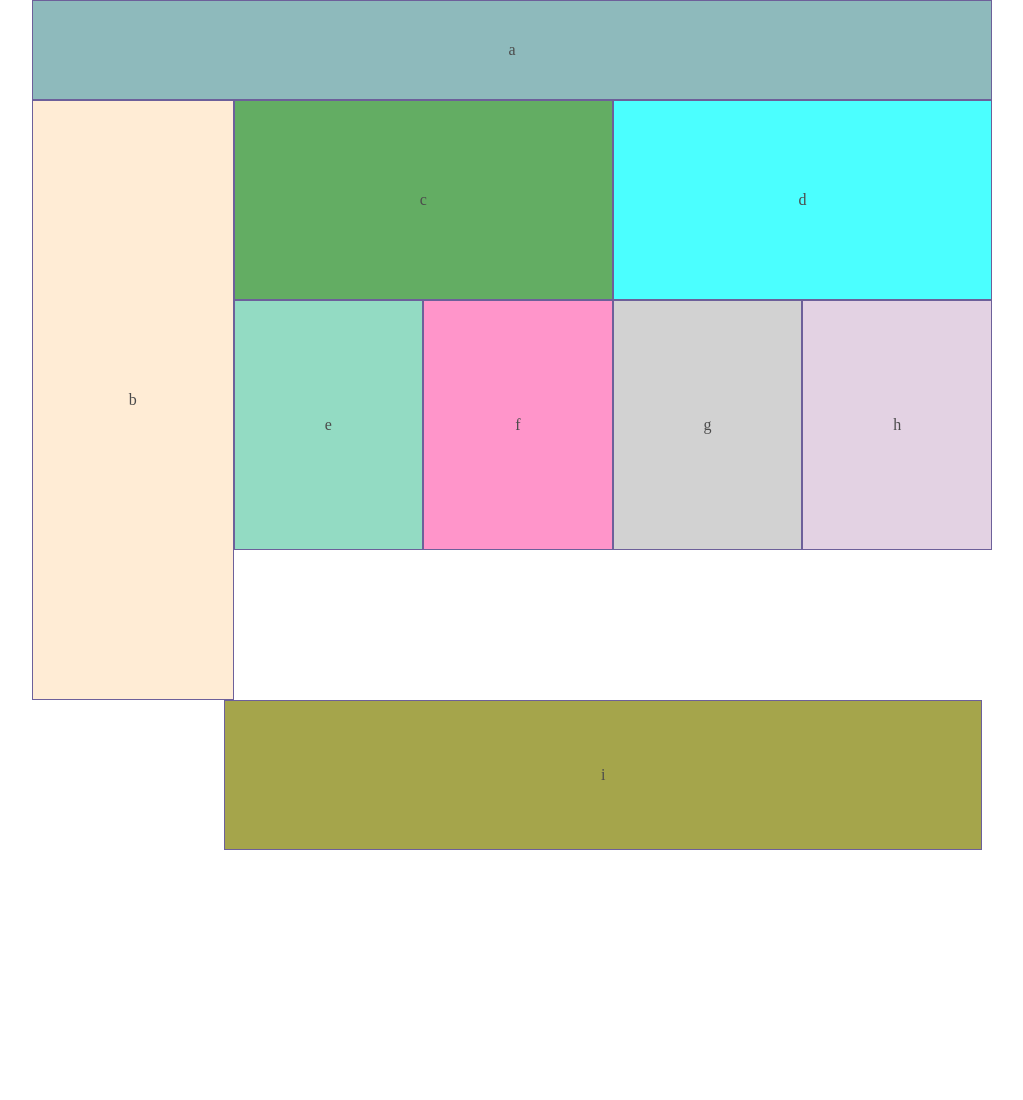
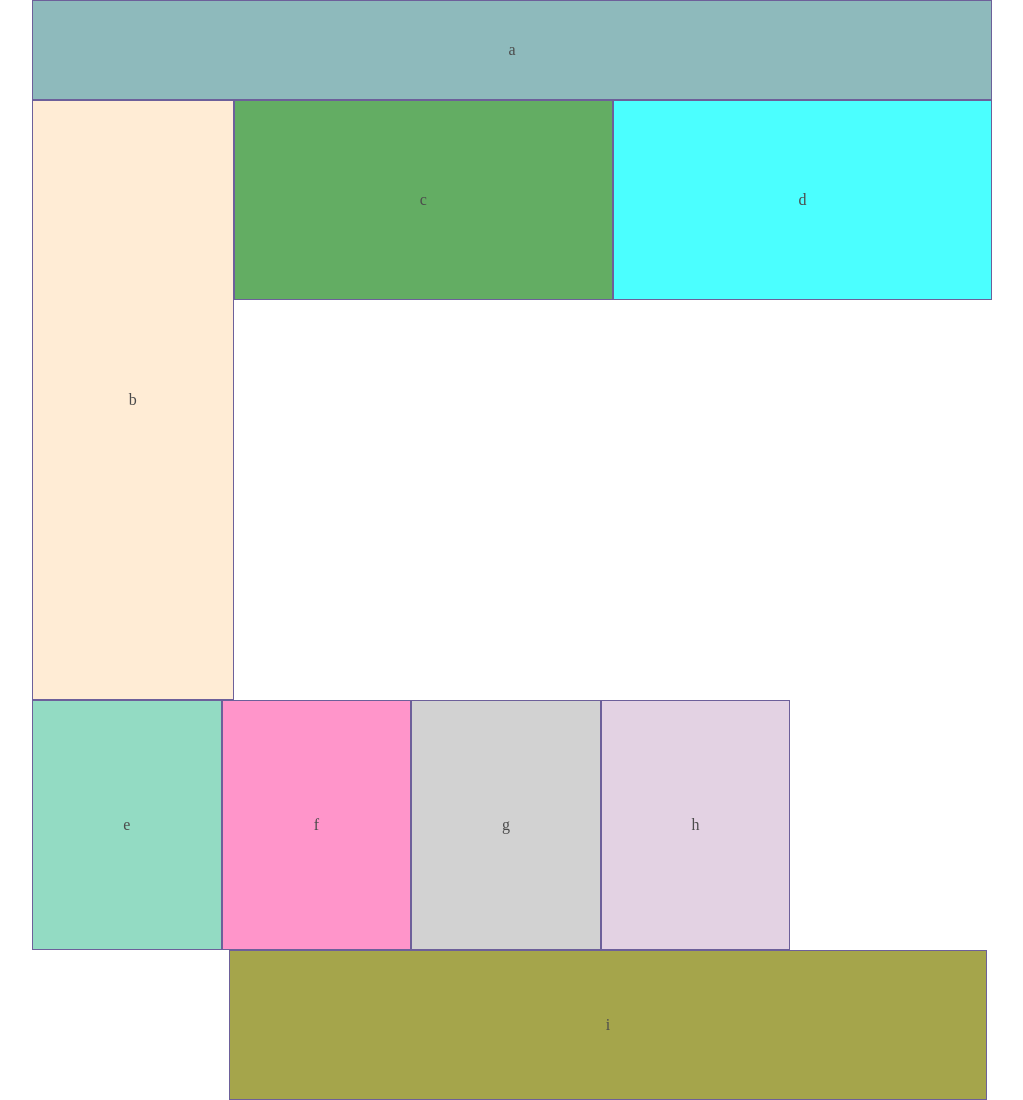
Before and after one commit to dcalhoun286/rwd-practice, a plain HTML site: page index.html in a window 1280 px wide. Shown: the whole page, without its empty margins (128-1151 px from the left). Before the commit the page ends 850 px from the top, so only its background shows below. Drawn offline with Linux system fonts and the light colour scheme.

Commit message:
reconfigured for tablet viewports

```diff
--- a/css/layout.css
+++ b/css/layout.css
@@ -3,18 +3,26 @@
 
 body {
   display: flex;
-  flex-direction: column;
+  flex-wrap: wrap;
   justify-content: center;
 }
 
 header {
+  width: 100%;
   height: 75px;
   display: inherit;
   justify-content: inherit;
   align-items: center;
 }
 
+main {
+  width: 100%;
+  display: inherit;
+  flex-wrap: inherit;
+}
+
 main > section:first-child {
+  width: 100%;
   height: 150px;
   display: flex;
   justify-content: center;
@@ -22,6 +30,7 @@ main > section:first-child {
 }
 
 main > section:not(:first-child) {
+  width: 100%;
   height: 125px;
   display: flex;
   justify-content: center;
@@ -29,6 +38,7 @@ main > section:not(:first-child) {
 }
 
 footer {
+  width: 100%;
   height: 80px;
   display: inherit;
   justify-content: inherit;
@@ -38,8 +48,9 @@ footer {
 @media screen and (min-width: 480px) {
 
   body {
-    margin: auto;
-    overflow: scroll;
+    display: flex;
+    flex-wrap: wrap;
+    justify-content: center;
   }
 
   header {
@@ -49,42 +60,31 @@ footer {
     align-items: center;
   }
 
-  main section:first-child {
-    height: 150px;
+  main > section:first-child {
+    height: 31.25vw;
     display: flex;
     justify-content: center;
     align-items: center;
   }
 
-  main section:not(:first-child) {
-    height: 125px;
-    display: flex;
-    justify-content: center;
-    align-items: center;
+  main > section:nth-child(2), main > section:nth-child(3) {
+    height: 26.041667vw;
   }
 
-  #e, #g {
-    float: left;
+  main > section:nth-child(4), main > section:nth-child(5), main > section:nth-child(6), main > section:nth-child(7) {
     width: 50%;
-    justify-content: center;
-    align-items: center;
-  }
-
-  #f, #h {
-    float: right;
-    width: 50%;
-    justify-content: center;
-    align-items: center;
+    height: 31.2907vw;
   }
 
   footer {
-    height: 150px;
+    height: 120px;
     display: flex;
     justify-content: center;
     align-items: center;
   }
 
 }
+
 @media screen and (min-width: 768px) {
 
   header {
```
